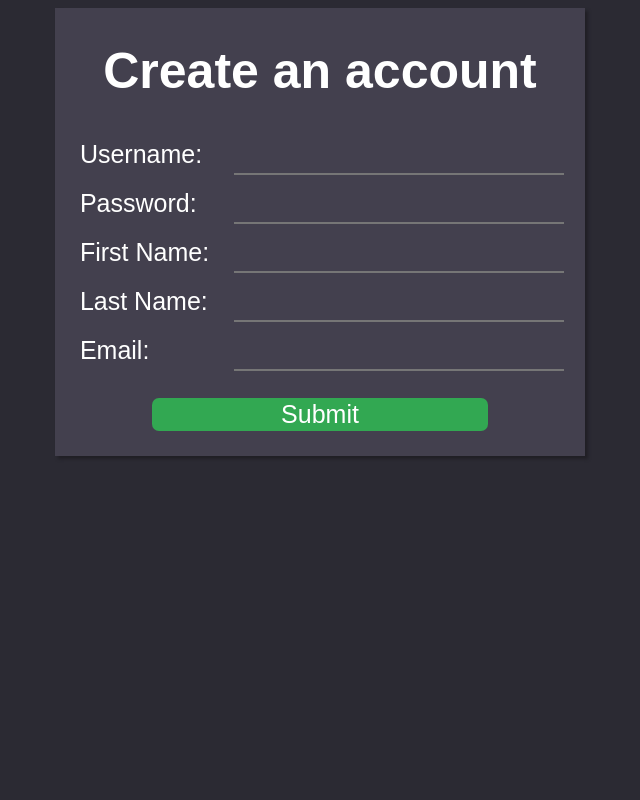
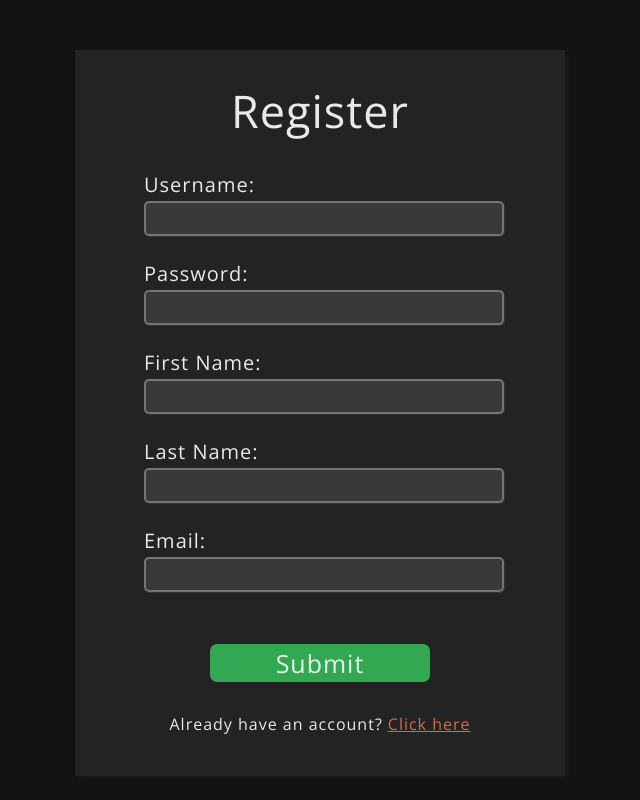
Before and after one commit to benwagner813/chess, a Django app: template account/templates/account/register.html in a window 1280 px wide. Shown: the whole page, without its empty margins (320-960 px from the left). Run offline with Django 3.2, Linux system fonts and the light colour scheme; the template is opened without the code that fills it, so the values that code supplies are empty.

Commit message:
Changes to css on login and reg pages

```diff
--- a/account/static/account/styles.css
+++ b/account/static/account/styles.css
@@ -1,36 +1,79 @@
 * {
- font-family: sans-serif;
- color: rgb(255, 255, 255);
+    font-family: 'open sans',arial,sans-serif;
+    font-weight: normal;
+    color: rgb(255, 255, 255, .90);
+    letter-spacing: 1px;
 }
 
 body {
-    background-color: rgb(43, 42, 51);
+    background-color: rgb(18, 18, 18);
+}
+
+.main {
+    display: flex;
+    margin-top: 50px;
+}
+
+.formDiv {
+    margin: auto;
+    background-color: rgb(255, 255, 255, .07);
+    padding: 25px;
+    padding-top: 0px;
+    box-shadow: 3px 3px 3px rgb(255, 255, 255, .03);
+    width: 440px;
+}
+
+.titleDiv {
+    text-align: center;
+}
+
+h1 {
+    font-size: 45px;
 }
 
 .formElement {
-    padding-top: 7px;
-    padding-bottom: 7px;
+    padding-bottom: 24px;
     display: flex;
-    flex-direction: row;
+    flex-direction: column;
 }
 
 .labelDiv {
-    text-align: left;
+    margin: auto;
+    margin-bottom: 3px;
+    width: 80%;
+}
+
+label {
+    font-size: 20px;
 }
 
 .inputDiv {
-    margin-left: auto;
-    padding-left: 25px;
+    margin: auto;
+    width: 80%;
 }
 
 input[type=text], input[type=password] {
     background: transparent;
-    border-top-style: hidden;
-    border-right-style: hidden;
-    border-left-style: hidden;
+    border-top-style: solid;
+    border-right-style: solid;
+    border-left-style: solid;
     width: 100%;
-    font-size: 25px;
+    font-size: 20px;
     padding: 2px;
+    background-color: rgb(255, 255, 255, .10);
+    border-color: rgb(255, 255, 255, .30);
+    box-shadow: 1px 1px 1px rgb(255, 255, 255, .09);
+    border-radius: 5px;
+}
+
+input[type=text]:hover, input[type=password]:hover {
+    background-color: rgb(255, 255, 255, .20);
+    border-color: rgb(255, 255, 255, .60);
+}
+
+input[type=text]:focus, input[type=password]:focus {
+    background-color: rgb(255, 255, 255, .20);
+    border-color: rgb(255, 255, 255, .60);
 }
 
 .submitDiv {
@@ -39,47 +82,35 @@ input[type=text], input[type=password] {
 
 input[type=submit] {
     margin: auto;
-    width: 70%;
+    width: 50%;
     font-size: 25px;
     padding: 2px;
-    margin-top: 20px;
+    margin-top: 28px;
     background-color: rgb(50, 168, 82);
     border: none;
     border-radius: 7px;
 }
 
 input[type=submit]:hover {
-    margin: auto;
-    width: 70%;
-    font-size: 25px;
-    padding: 2px;
-    margin-top: 20px;
     background-color: rgb(69, 182, 99);
-    border: none;
-    border-radius: 7px;
     cursor: pointer;
 }
 
-label {
-    font-size: 25px;
-}
-
-.main {
+.linkDiv {
     display: flex;
-}
-
-.formDiv {
-    margin: auto;
-    background-color: rgb(67, 64, 78);
-    padding: 25px;
-    padding-top: 0px;
-    box-shadow: 3px 3px 3px rgb(32, 31, 37);
-}
-
-.titleDiv {
+    flex-direction: row;
+    margin-top: 15px;
     text-align: center;
 }
 
-h1 {
-    font-size: 50px;
+.textDiv {
+    margin: auto;
+    display: flex;
+    flex-direction: row;
 }
+
+a {
+    align-self: center;
+    margin-left: 5px;
+    color: rgb(214, 108, 69);
+}
--- a/account/templates/account/register.html
+++ b/account/templates/account/register.html
@@ -2,15 +2,16 @@
 <!DOCTYPE html>
 <html>
 <head>
-    <title>Login</title>
+    <title>Register</title>
     <link rel="stylesheet" type="text/css" href="{% static 'account/styles.css' %}">
+    <link href="//fonts.googleapis.com/css?family=Open+Sans:300,400,600,700&amp;subset=latin" rel="stylesheet">
 </head>
 <body>
 <div class="main">
     <div class="formDiv">
             <div class="titleDiv">
                 <h1>
-                    Create an account
+                    Register
                 </h1>
             </div>
             <form action="{% url 'account:registerRequest'%}" method="post" style="text-align:left">
@@ -20,7 +21,7 @@
                         <label>Username:</label>
                     </div>
                     <div class="inputDiv">
-                        <input type="text" name="username" required />
+                        <input type="text" name="username" required/>
                     </div>
                 </div>
                 <div class="formElement">
@@ -58,6 +59,11 @@
                 <div class="submitDiv">
                     <input type="submit" value='Submit'/>
                 </div>
+                <div class="linkDiv">
+                    <div class="textDiv">
+                        <p>Already have an account?</p> <a href="/account/login">Click here</a>
+                    </div>
+                </div>
         </form>
     </div>
 </div>
```
Also changed, not shown: account/templates/account/login.html (+40 -6 lines), 1 other file.
